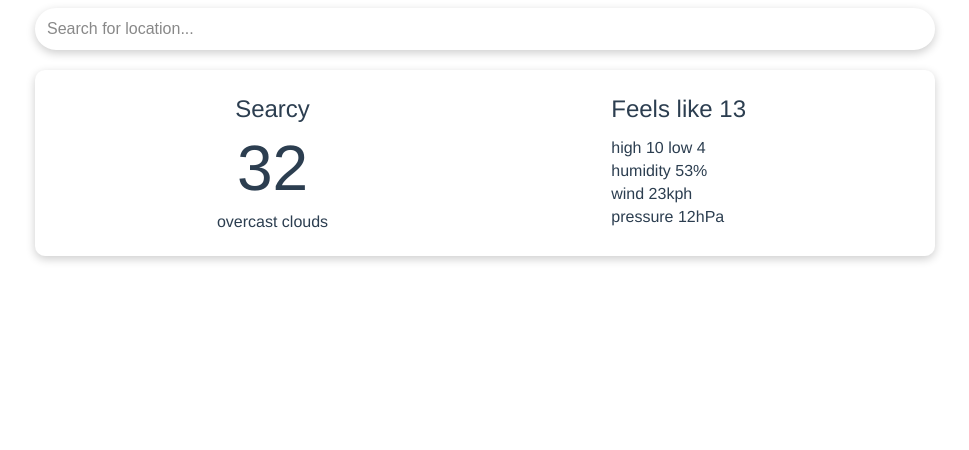
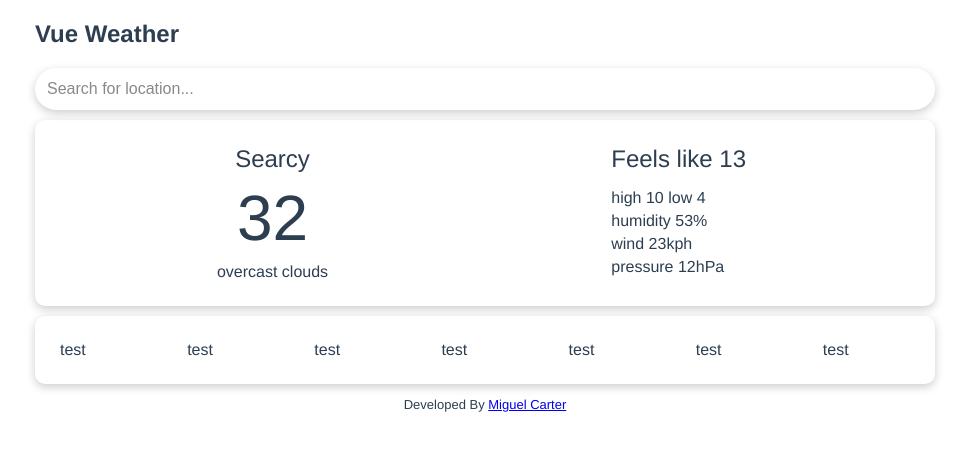
Before and after one commit to miguel-carter/blatt-weather, a Vue app: page / in a window 1280 px wide. Shown: the top 450 px of the page, without its empty margins (155-1124 px from the left). Built offline with nearby package versions, Linux system fonts and the light colour scheme.

Commit message:
initial WeatherForecast component

```diff
--- a/src/components/Card.vue
+++ b/src/components/Card.vue
@@ -15,7 +15,6 @@ export default {
   background-color: white;
   padding: 5px;
   border-radius: 10px;
-  margin: 0 0 10px;
   box-shadow: 0 3px 10px rgb(0 0 0 / 0.2);
 }
 </style>
--- a/src/components/SearchBar/SearchBar.vue
+++ b/src/components/SearchBar/SearchBar.vue
@@ -31,10 +31,6 @@ export default {
 </script>
 
 <style scoped>
-.wrapper {
-  margin-bottom: 20px;
-}
-
 .wrapper > * {
   padding: 0;
   margin: 0;
--- /dev/null
+++ b/src/components/WeatherForecast/WeatherForecast.vue
@@ -0,0 +1,48 @@
+<template>
+  <Card>
+    <div class="row" style="padding: 10px">
+      <div class="column" style="padding: 10px"><WeatherForecastItem /></div>
+      <div class="column" style="padding: 10px"><WeatherForecastItem /></div>
+      <div class="column" style="padding: 10px"><WeatherForecastItem /></div>
+      <div class="column" style="padding: 10px"><WeatherForecastItem /></div>
+      <div class="column" style="padding: 10px"><WeatherForecastItem /></div>
+      <div class="column" style="padding: 10px"><WeatherForecastItem /></div>
+      <div class="column" style="padding: 10px"><WeatherForecastItem /></div>
+    </div>
+  </Card>
+</template>
+
+<script>
+import Card from "../Card.vue";
+import WeatherForecastItem from "./WeatherForecastItem.vue";
+export default {
+  name: "WeatherForecast",
+  components: {
+    Card,
+    WeatherForecastItem,
+  },
+};
+</script>
+
+<style scoped>
+.row {
+  display: flex;
+  flex-direction: row;
+  flex-wrap: wrap;
+  width: 100%;
+  margin: 0;
+}
+
+.column {
+  display: flex;
+  flex-direction: column;
+  flex-basis: 100%;
+  margin: 0;
+}
+
+@media screen and (min-width: 800px) {
+  .column {
+    flex: 1;
+  }
+}
+</style>
--- /dev/null
+++ b/src/components/WeatherForecast/WeatherForecastItem.vue
@@ -0,0 +1,11 @@
+<template>
+  <div>test</div>
+</template>
+
+<script>
+export default {
+  name: "WeatherForecastItem",
+};
+</script>
+
+<style></style>
--- a/src/views/MainView.vue
+++ b/src/views/MainView.vue
@@ -1,18 +1,26 @@
 <template>
   <div class="main">
-    <SearchBar @search="searchHandler($event)" />
-    <WeatherDisplay :weather="data" />
+    <h2>Vue Weather</h2>
+    <SearchBar class="component" @search="searchHandler($event)" />
+    <WeatherDisplay class="component" :weather="data" />
+    <WeatherForecast class="component" />
+    <p style="text-align: center; font-size: 13px">
+      Developed By
+      <a href="https://www.linkedin.com/in/miguelcarter/">Miguel Carter</a>
+    </p>
   </div>
 </template>
 
 <script>
 import SearchBar from "../components/SearchBar/SearchBar.vue";
 import WeatherDisplay from "../components/WeatherDisplay/WeatherDisplay.vue";
+import WeatherForecast from "../components/WeatherForecast/WeatherForecast.vue";
 export default {
   name: "MainView",
   components: {
     SearchBar,
     WeatherDisplay,
+    WeatherForecast,
   },
   data() {
     return {
@@ -41,7 +49,11 @@ export default {
 .main {
   width: 80%;
   max-width: 900px;
+  margin: 0 auto;
   padding: 0;
-  margin: 0 auto;
+}
+
+.component {
+  margin-bottom: 10px;
 }
 </style>
```
